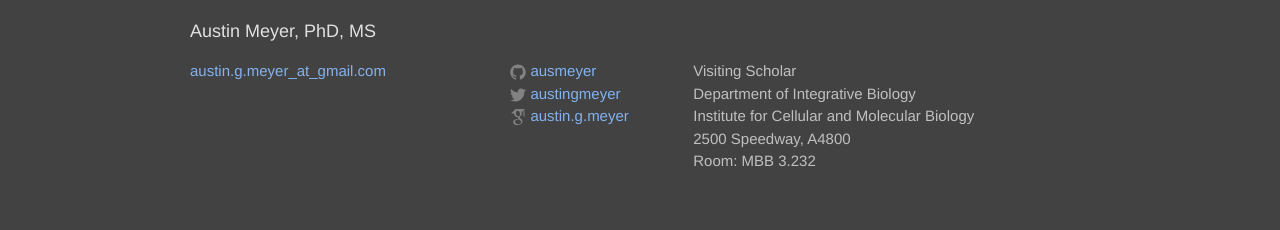
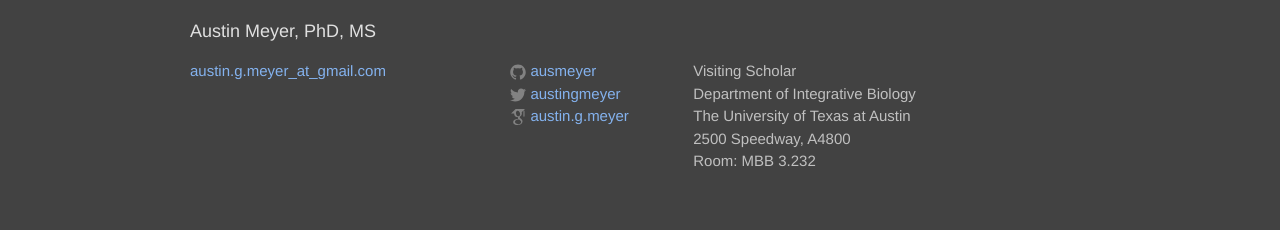
Before and after one commit to ausmeyer/ausmeyer.github.io, a Jekyll site: the page built from index.html, in a window 1280 px wide. Shown: the part 1041-1271 px from the top of the page. Built offline with Jekyll 4.4.1, drawn with Linux system fonts in a browser that asks for light colours.

Commit message:
Fixing address.

```diff
--- a/_config.yml
+++ b/_config.yml
@@ -4,7 +4,7 @@
 description: > # this means to ignore newlines until "baseurl:"
   Visiting Scholar<br>
   Department of Integrative Biology<br>
-  Institute for Cellular and Molecular Biology<br>
+  The University of Texas at Austin<br>
   2500 Speedway, A4800<br>
   Room: MBB 3.232
 baseurl: "" # the subpath of your site, e.g. /blog/
```
